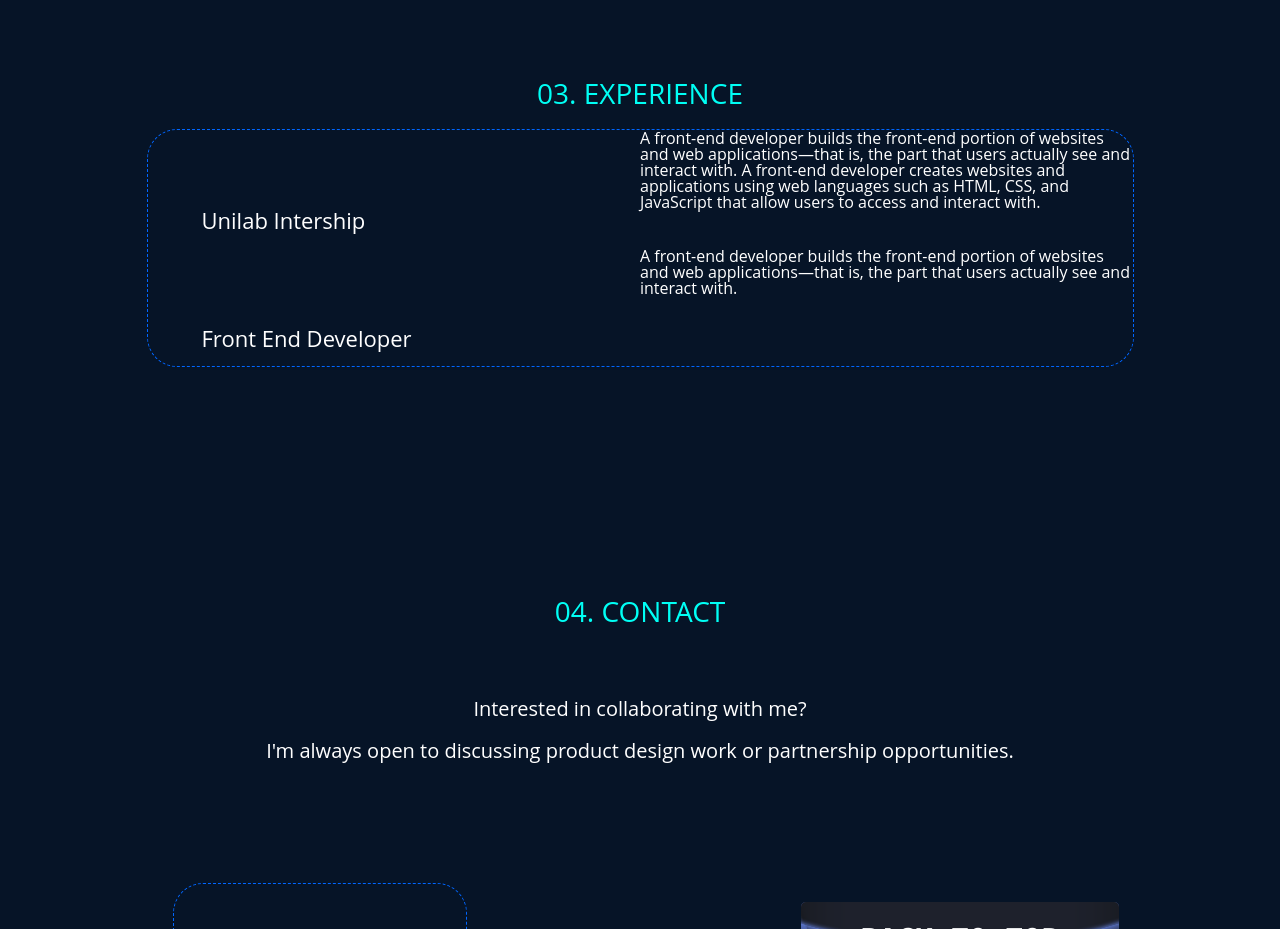
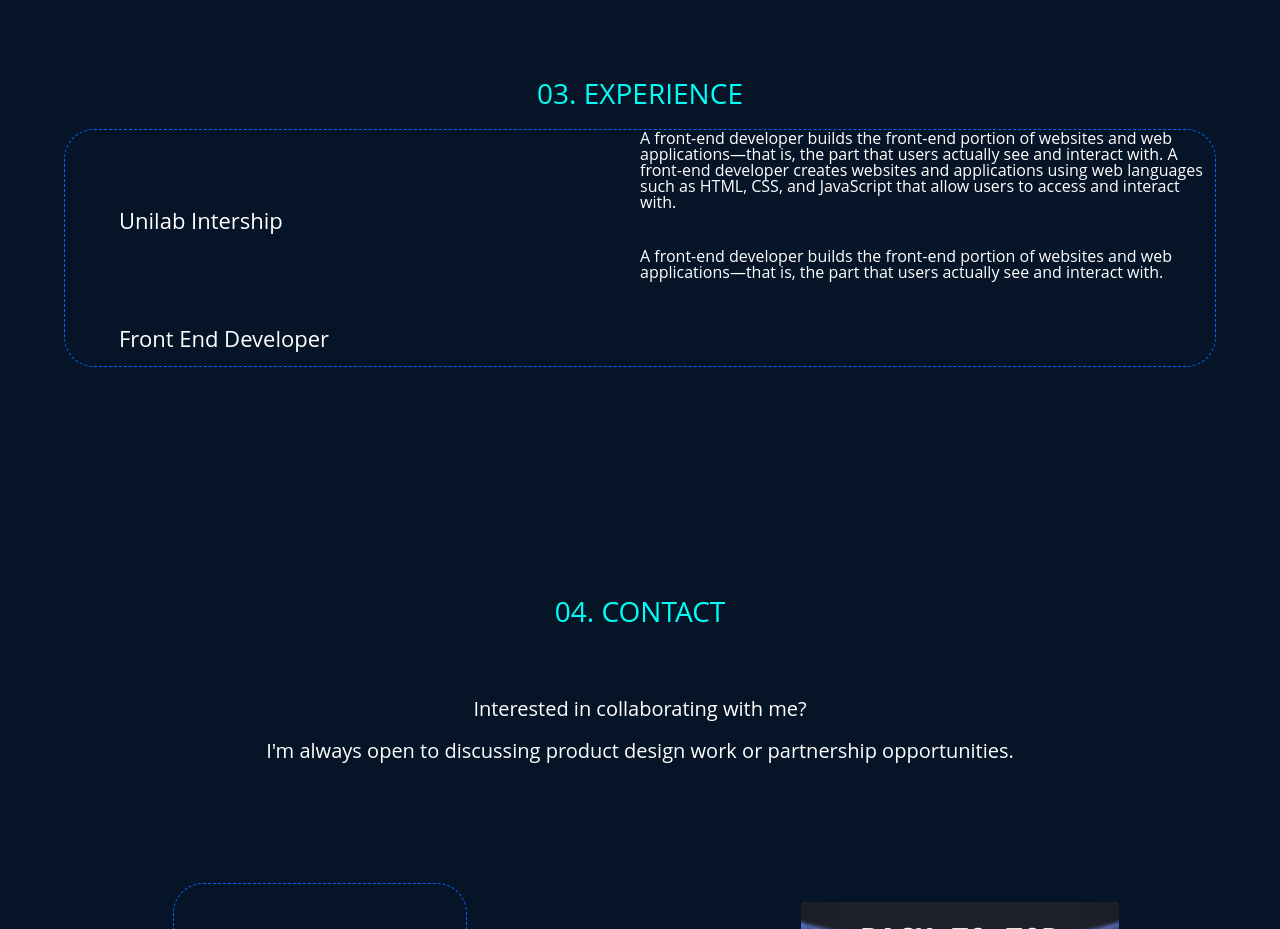
Before and after one commit to Sinnesstro/Final-project, a plain HTML site: page index.html in a window 1280 px wide. Shown: the part 1980-2909 px from the top of the page. Drawn offline with Linux system fonts and the light colour scheme.

Commit message:
Update style.css

```diff
--- a/assets/css/style.css
+++ b/assets/css/style.css
@@ -297,7 +297,6 @@ display: block;
     border: 1px dashed var(--title-color);
     border-radius: 30px;
     margin-bottom: 80px;
-    width: 987px;
     height: 238px;
 }
 .exp2{
```
